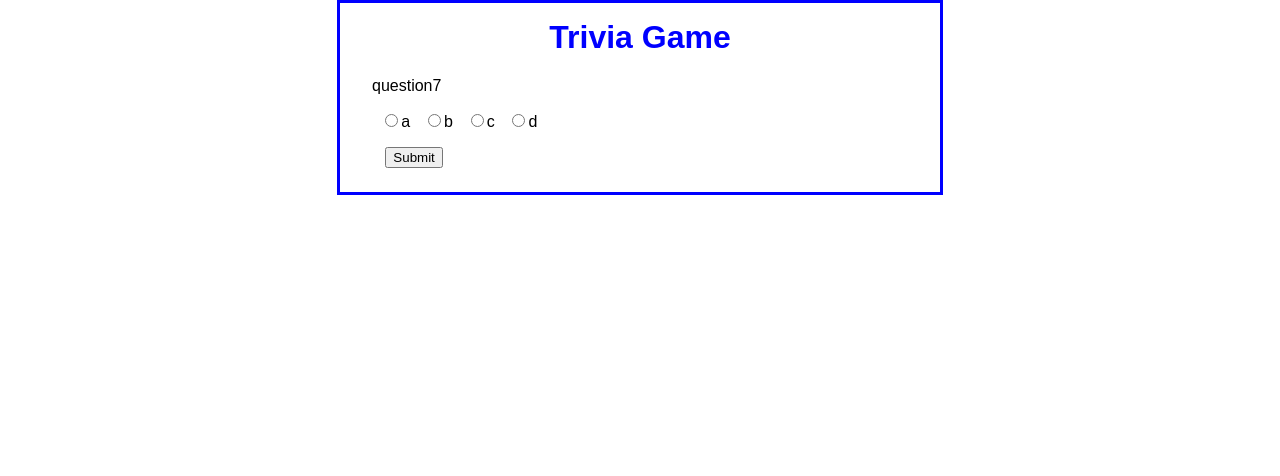
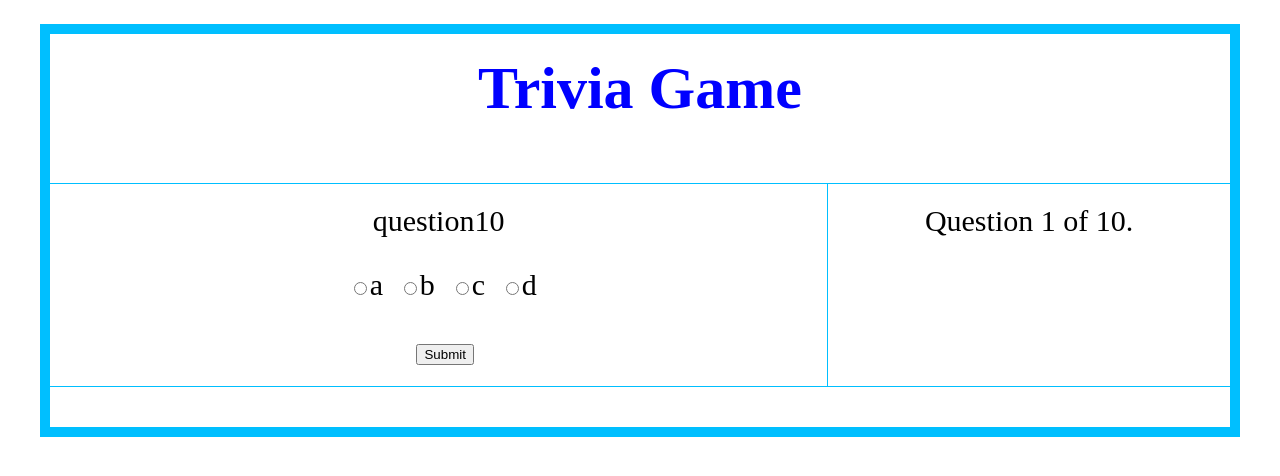
Before and after one commit to DJMurphy88/Trivia, a plain HTML site: page index.html in a window 1280 px wide. Both pictures are taken after a click on the button "Start". Drawn offline with Linux system fonts and the light colour scheme.

Commit message:
site layout changes

```diff
--- a/index.html
+++ b/index.html
@@ -9,13 +9,14 @@
 
 <body>
     <main>
-        <h1>Trivia Game</h1>
-        <div id = "start_page">
+        <div class = "grid-container">
+            <div class = "item1"><h1>Trivia Game</h1></div>
+            <div class = "item2" id = "start_page">
                 <h1>Click start to begin</h1>
                 <input type="button" id="start" value="Start">
             </div>
 
-        <div id = "question_page">
+            <div class = "item2" id = "question_page">
                 <label id = "question"></label>
                 <p>
                 <input type="radio" name="button" id = "A1" value = "a"><span></span>
@@ -24,13 +25,21 @@
                 <input type="radio" name="button" id = "A4" value = "d"><span></span>
                 </p>
                 <input type="button" id="submit" value="Submit">
+            </div>
 
+            <div class = "item2" id = "score_page">
+                <p>
+                <span id = "score_span"></span>
+                </p>
+                <input type="button" id="restart" value="Restart">
+            </div>
 
+            <div class = "item3">
+                <span  id = "info_panel"></span>
+            </div>
+            <div class = "item4">
 
             </div>
-
-        <div id = "score_page">
-            <input type="button" id="restart" value="Restart">
         </div>
     </main>
     <script src="trivia.js"></script>
--- a/trivia.css
+++ b/trivia.css
@@ -1,10 +1,3 @@
-body {
-    font-family: Arial, Helvetica, sans-serif;
-    background-color: white;
-    margin: auto;
-    width: 600px;
-    border: 3px solid blue;
-}
 h1 {
 	color: blue;
 	margin-top: 0;
@@ -13,12 +6,31 @@ h1 {
 main {
     padding: 1em 2em;
 }
-div {
-	margin-bottom: 0.5em;
-}
 label {
     width: 16em;
 }
 input {
     margin-left: 1em;
 }
+
+.item1 {grid-area: header;}
+.item2 {grid-area: main;}
+.item3 {grid-area: right;}
+.item4 {grid-area: footer;}
+
+.grid-container {
+    display: grid;
+    grid-template-areas:
+    'header header header header'
+    'main main main right'
+    'footer footer footer footer';
+    grid-gap: 1px;
+    background-color: deepskyblue;
+    padding: 10px;
+}
+.grid-container > div {
+    background-color: white;
+    text-align: center;
+    padding: 20px 0;
+    font-size: 30px;
+}
--- a/trivia.js
+++ b/trivia.js
@@ -3,6 +3,29 @@ const $ = selector => document.querySelector(selector)
 
 let correct_answers = 0
 let question_number = 0
+
+let questions = [
+    {question: "question1",
+     answers: {a: "a", b: "b", c: "c", d: "d"}, right_answer: "a"},
+    {question: "question2",
+     answers: {a: "a", b: "b", c: "c", d: "d"}, right_answer: "b"},
+    {question: "question3",
+     answers: {a: "a", b: "b", c: "c", d: "d"}, right_answer: "c"},
+    {question: "question4",
+     answers: {a: "a", b: "b", c: "c", d: "d"}, right_answer: "d"},
+    {question: "question5",
+     answers: {a: "a", b: "b", c: "c", d: "d"}, right_answer: "a"},
+    {question: "question6",
+     answers: {a: "a", b: "b", c: "c", d: "d"}, right_answer: "b"},
+    {question: "question7",
+     answers: {a: "a", b: "b", c: "c", d: "d"}, right_answer: "c"},
+    {question: "question8",
+     answers: {a: "a", b: "b", c: "c", d: "d"}, right_answer: "d"},
+    {question: "question9",
+     answers: {a: "a", b: "b", c: "c", d: "d"}, right_answer: "a"},
+    {question: "question10",
+     answers: {a: "a", b: "b", c: "c", d: "d"}, right_answer: "b"}
+    ]
 
 $("#start_page").style.display = "block"
 $("#question_page").style.display = "none"
@@ -19,46 +42,30 @@ const restart = () => {
     $("#score_page").style.display = "none"
 }
 const show_score = () => {
+    question_number = 0
+    $("#score_span").innerHTML = `You got ${correct_answers} out of 10 correct.`
     $("#question_page").style.display = "none"
     $("#score_page").style.display = "block"
 }
 
+const question_randomizer = () => {
+// Starting with the last question, swapping it with random question 'below' it
+    for (let i = questions.length - 1; i > 0; i--) {
+        let j = Math.floor(Math.random() * (i + 1));
+        [questions[i], questions[j]] = [questions[j], questions[i]]
+    }
+}
+
 const set_question = () => {
-    let i = Math.floor(Math.random() * 10);
+    $("#info_panel").innerHTML = "Question " +(question_number+1)+ "  of 10."
 
-   let questions = [
-        {question: "question1",
-         answers: {a: "a", b: "b", c: "c", d: "d"}, right_answer: "a"},
-        {question: "question2",
-         answers: {a: "a", b: "b", c: "c", d: "d"}, right_answer: "b"},
-        {question: "question3",
-         answers: {a: "a", b: "b", c: "c", d: "d"}, right_answer: "c"},
-        {question: "question4",
-         answers: {a: "a", b: "b", c: "c", d: "d"}, right_answer: "d"},
-        {question: "question5",
-         answers: {a: "a", b: "b", c: "c", d: "d"}, right_answer: "a"},
-        {question: "question6",
-         answers: {a: "a", b: "b", c: "c", d: "d"}, right_answer: "b"},
-        {question: "question7",
-         answers: {a: "a", b: "b", c: "c", d: "d"}, right_answer: "c"},
-        {question: "question8",
-         answers: {a: "a", b: "b", c: "c", d: "d"}, right_answer: "d"},
-        {question: "question9",
-         answers: {a: "a", b: "b", c: "c", d: "d"}, right_answer: "a"},
-        {question: "question10",
-         answers: {a: "a", b: "b", c: "c", d: "d"}, right_answer: "b"}
-        ]
+    $("#question").value = questions[question_number].right_answer
+    $("#question").innerHTML = questions[question_number].question
 
-       let random_question = questions[i]
-       console.log(random_question)
-
-    $("#question").value = random_question.right_answer
-    $("#question").innerHTML = random_question.question
-
-    $("#A1").nextElementSibling.innerHTML = random_question.answers.a
-    $("#A2").nextElementSibling.innerHTML = random_question.answers.b
-    $("#A3").nextElementSibling.innerHTML = random_question.answers.c
-    $("#A4").nextElementSibling.innerHTML = random_question.answers.d
+    $("#A1").nextElementSibling.innerHTML = questions[question_number].answers.a
+    $("#A2").nextElementSibling.innerHTML = questions[question_number].answers.b
+    $("#A3").nextElementSibling.innerHTML = questions[question_number].answers.c
+    $("#A4").nextElementSibling.innerHTML = questions[question_number].answers.d
 }
 
 const submit_answer = () => {
@@ -67,7 +74,7 @@ const submit_answer = () => {
 
     let right_answer = document.getElementById("question").value
 
-    if (question_number <= 9) {
+    if (question_number < 9) {
         for (let i = 0; i < radios.length; i++) {
             if (radios[i].checked) {
                 player_answer = radios[i].value
@@ -78,19 +85,17 @@ const submit_answer = () => {
             correct_answers += 1
         }
         question_number++
+
+
         play_game()
     }
     else {
         show_score()
     }
-
-    console.log("Question number: " +question_number)
-    console.log("Player answer: " +player_answer)
-    console.log("Right answer: " +right_answer)
-    console.log("Correct answer: " +correct_answers)
 }
 
 document.addEventListener("DOMContentLoaded", () => {
+    question_randomizer()
     $("#submit").addEventListener("click", submit_answer)
     $("#start").addEventListener("click", play_game)
     $("#restart").addEventListener("click", restart)
```
Lines whose indentation alone changed are shown as unchanged.
